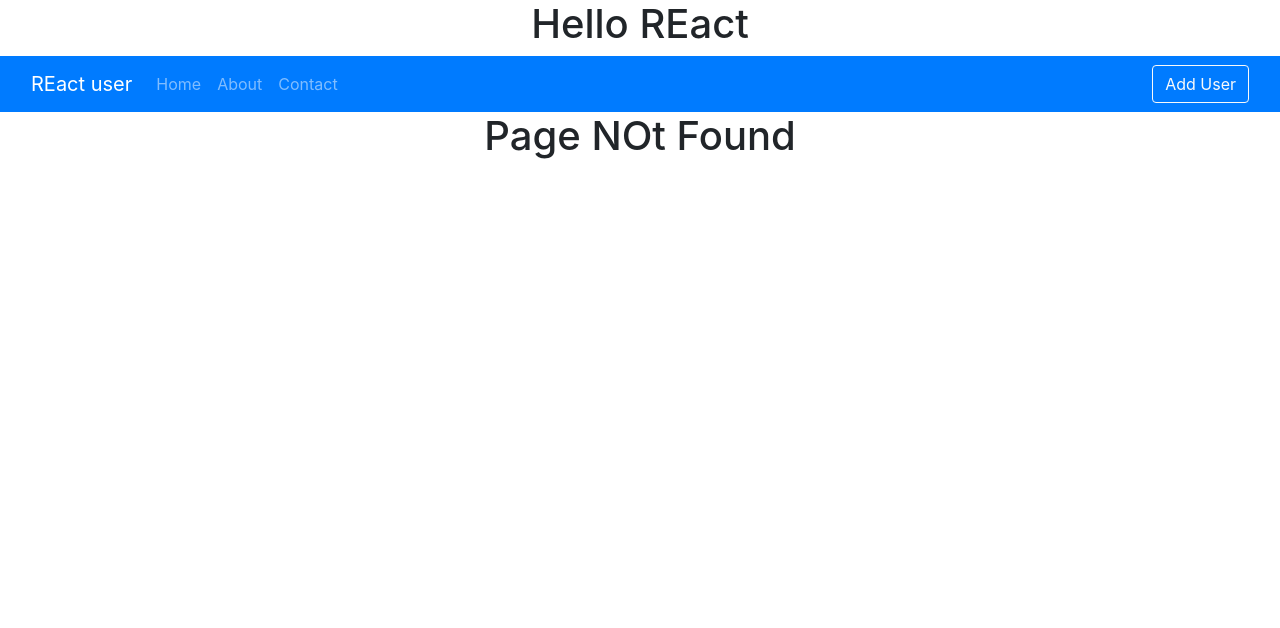
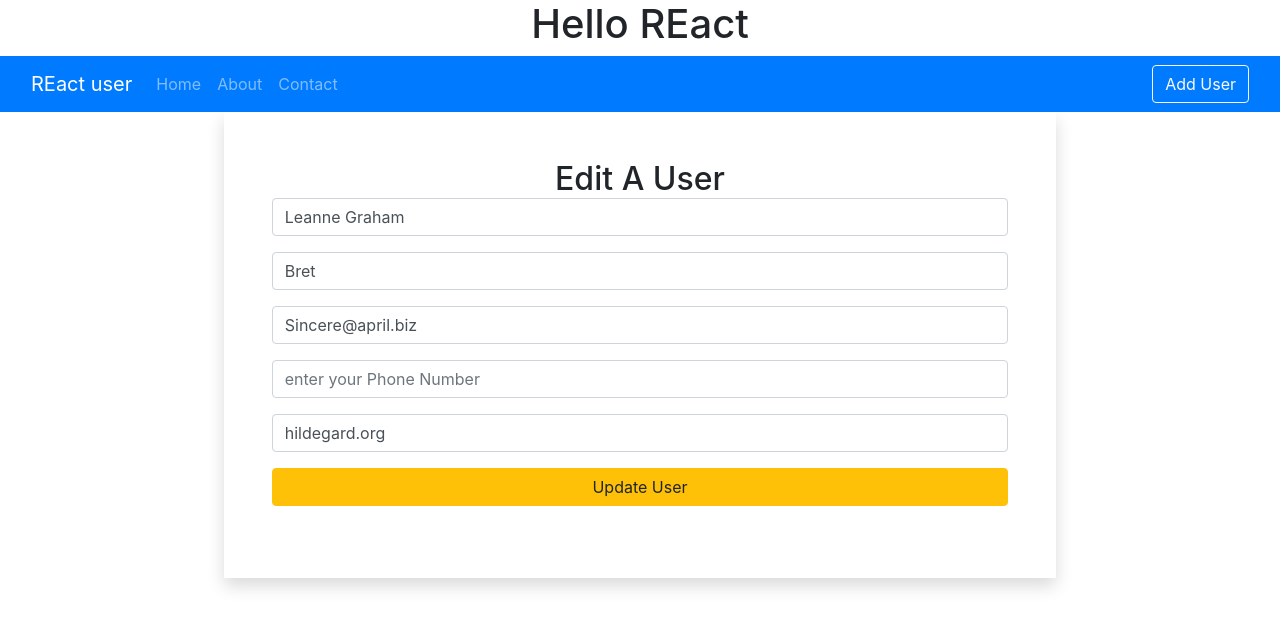
Before and after one commit to aditisolanki71/todo-json-user-appf, a React (Create React App) app: page /users/edit/1 in a window 1280 px wide. Before the commit this address had no page. Shown: the top 628 px of the page. Built offline with nearby package versions, Linux system fonts and the light colour scheme; data requests are answered from the project's data file.

Commit message:
Edit User

```diff
--- a/db.json
+++ b/db.json
@@ -231,12 +231,12 @@
       }
     },
     {
-      "name": "qq",
+      "name": "aditi",
       "username": "unm",
-      "email": "email",
+      "email": "emailaditi",
       "phone": "",
       "website": "we",
-      "": "11",
+      "": "22222",
       "id": 11
     }
   ]
--- a/src/App.js
+++ b/src/App.js
@@ -7,6 +7,7 @@ import Navbar from './components/layout/navbar'
 import NotFound from './components/pages/NotFound'
 import {BrowserRouter as Router,Route,Switch} from 'react-router-dom'
 import AddUser from './components/users/AddUser';
+import EditUser from './components/users/EditUser'
 function App() {
   return (
     <Router>
@@ -18,6 +19,7 @@ function App() {
       <Route exact path="/about" component={About} />
       <Route exact path="/contact" component={Contact} />
       <Route exact path="/users/add" component={AddUser}/>
+      <Route exact path="/users/edit/:id" component={EditUser}/>
       <Route exact component={NotFound} />
     </Switch>
     </div>
--- a/src/components/pages/Home.js
+++ b/src/components/pages/Home.js
@@ -53,7 +53,7 @@ const Home = () => {
             <td>{user.email}</td>
             <td>
                <Link class="btn btn-primary mr-2">view</Link>
-               <Link class="btn btn-outline-primary mr-2">Edit</Link>
+               <Link class="btn btn-outline-primary mr-2" to={`/users/edit/${user.id}`}>Edit</Link>
                <Link class="btn btn-danger">Delete</Link>
             </td>
          </tr>
--- /dev/null
+++ b/src/components/users/EditUser.js
@@ -0,0 +1,94 @@
+import React,{useState,useEffect} from 'react'
+import axios from 'axios';
+import { useHistory ,useParams} from 'react-router-dom';
+const EditUser =() => {
+   let history = useHistory();
+   const {id} = useParams();
+   const [user,setUser] = useState({
+      name: "",
+      username: "",
+      email: "",
+      phone: "",
+      website: ""
+   })
+   //destruction
+   const {name,username,email,phone,website} = user;
+   const onInputChange = e => {
+      console.log(e.target.value)
+      setUser({...user,[e.target.name]: e.target.value});
+   };
+   const onSubmit = async e  => {
+      e.preventDefault();
+      await axios.put(`http://localhost:3003/users/${id}`,user);
+      history.push("/");
+   };
+   useEffect ( () => {
+      loadUser()
+   },[])
+   const loadUser = async () => {
+      const result = await axios.get(`http://localhost:3003/users/${id}`)
+      setUser(result.data);
+      console.log(result)
+   }
+   return (
+      <div className="container">
+      <div className="w-75 mx-auto shadow p-5">
+      <h2 className="text-center mb-4">Edit A User
+         <form onSubmit={e => onSubmit(e)}>
+            <div className="form-group">
+               <input
+               type="text"
+               className="form-control from-control-lg"
+               placeholder="enter your name"
+               name="name"
+               value={name}
+               onChange={e => onInputChange(e)}
+            />
+            </div>
+            <div className="form-group">
+               <input
+               type="text"
+               className="form-control from-control-lg"
+               placeholder="enter your Username"
+               name="username"
+               value={username}
+               onChange={e => onInputChange(e)}
+               />
+            </div>
+            <div className="form-group">
+               <input
+               type="text"
+               className="form-control from-control-lg"
+               placeholder="enter your E-mail Address"
+               name="email"
+               value={email}
+               onChange={e => onInputChange(e)}
+            />
+            </div>
+            <div className="form-group">
+               <input
+               type="text"
+               className="form-control from-control-lg"
+               placeholder="enter your Phone Number"
+               name="phone"
+               name={phone}
+               onChange={e => onInputChange(e)}
+            />
+            </div>
+            <div className="form-group">
+               <input
+               type="text"
+               className="form-control from-control-lg"
+               placeholder="enter your Website Name"
+               name="website"
+               value={website}
+               onChange={e => onInputChange(e)}
+               />
+            </div>
+            <button className="btn btn-warning btn-block">Update User</button>
+         </form>
+      </h2>
+      </div></div>
+   )
+}
+export default EditUser;
```
